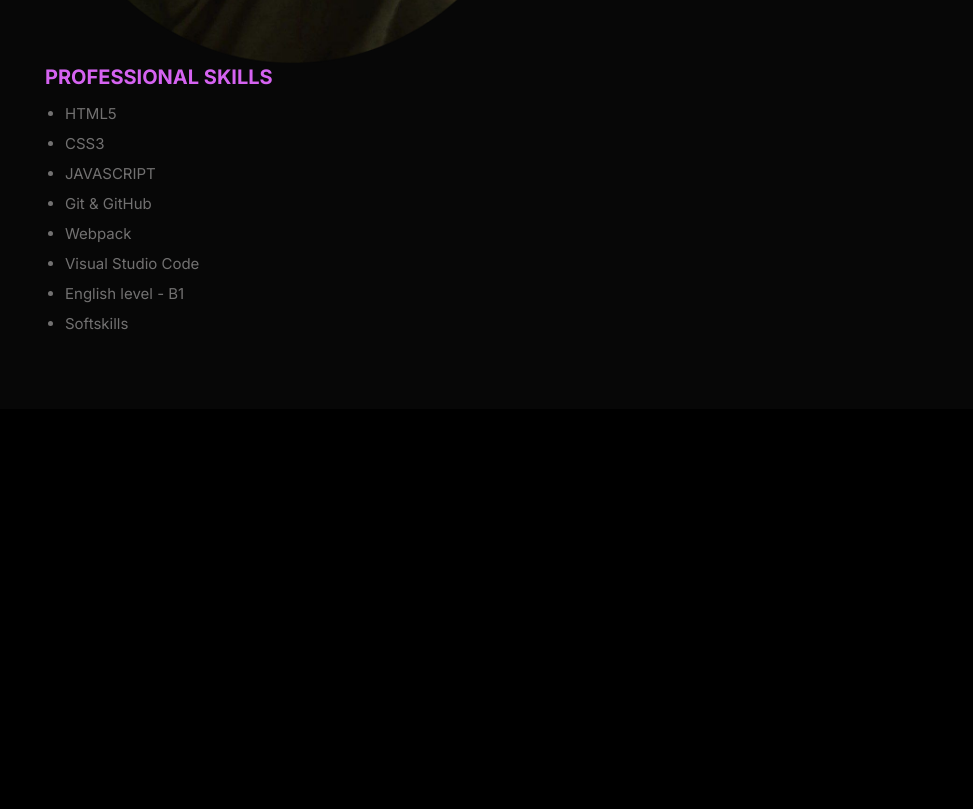
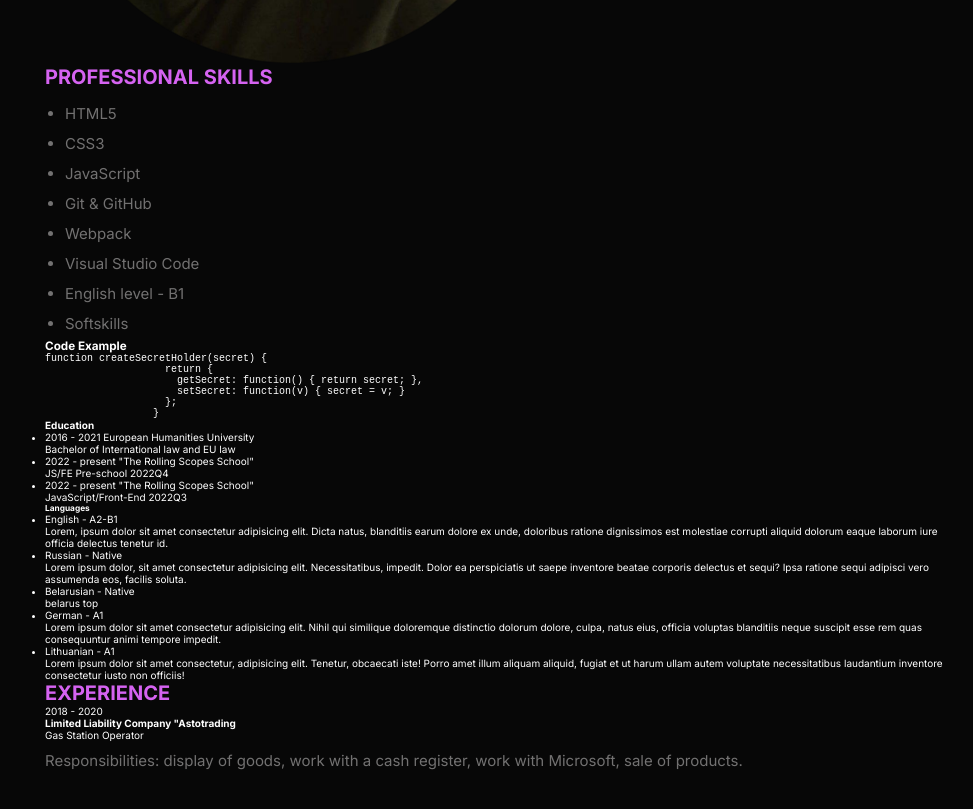
Before and after one commit to kristinabel98/rsschoolcv, a plain HTML site: page rsschool-cv/index.html in a window 1280 px wide. Shown: the part 481-1290 px from the top of the page, without its empty margins (145-1118 px from the left). Before the commit the page ends 890 px from the top, so only its background shows below. Drawn offline with Linux system fonts and the light colour scheme.

Commit message:
docs: update index.html

```diff
--- a/rsschool-cv/index.html
+++ b/rsschool-cv/index.html
@@ -9,7 +9,11 @@
     <link rel="stylesheet" href="style.css">
 
     <body>
+        <script type="application/javascript">
 
+            alert("Привет. Подожди, пожалуйста, с проверкой пару дней. Возникли технические неполадки ");                    // выскакивающее окошко
+            console.log("Привет. Подожди, пожалуйста, с проверкой пару дней. Возкникли технические неполадки ");              // в консоль отладчика
+         </script>
         <div class="container">
             <div class="profile">
             <div class="profile_container">
@@ -34,20 +38,60 @@
                 <ul class="skill_list description">
                     <li>HTML5</li>
                     <li>CSS3</li>
-                    <li>JAVASCRIPT</li>
+                    <li>JavaScript</li>
                     <li>Git & GitHub</li>
                     <li>Webpack</li>
                     <li>Visual Studio Code</li>
                     <li>English level - B1</li>
                     <li>Softskills</li>
-
                 </ul>
             </div>
+            <div class="code_ex">
+                <h3 class="title_code">Code Example</h3>
+                <pre><code class="solution_code" data-language="javascript">function createSecretHolder(secret) {
+                    return {
+                      getSecret: function() { return secret; },
+                      setSecret: function(v) { secret = v; }
+                    };
+                  }</code></pre>
+                  <h4 class="title_education">Education</h4>
+                  <ul class="education">
+                    <li>2016 - 2021 European Humanities University </li>
+                    <a class="bachelor">Bachelor of International law and EU law</a>
+                    <li>2022 - present "The Rolling Scopes School"</li>
+                    <a class="jsq4">JS/FE Pre-school 2022Q4</a>
+                    <li>2022 - present "The Rolling Scopes School"</li>
+                    <a class="jsq3">JavaScript/Front-End 2022Q3</a>
+                  </ul>
+             <div class="language">
+                <h5 class="languages_item">Languages</h5>
+                <ul  class="lang_list_item">
+                    <li>English - A2-B1</li>
+                    <a class="eng">Lorem, ipsum dolor sit amet consectetur adipisicing elit. Dicta natus, blanditiis earum dolore ex unde, doloribus ratione dignissimos est molestiae corrupti aliquid dolorum eaque laborum iure officia delectus tenetur id.</a>
+                    <li>Russian - Native</li>
+                    <a class="rus">Lorem ipsum dolor, sit amet consectetur adipisicing elit. Necessitatibus, impedit. Dolor ea perspiciatis ut saepe inventore beatae corporis delectus et sequi? Ipsa ratione sequi adipisci vero assumenda eos, facilis soluta.</a>
+                    <li>Belarusian - Native</li>
+                    <a class="bel">belarus top</a>
+                    <li>German - A1</li>
+                    <a class="ger">Lorem ipsum dolor sit amet consectetur adipisicing elit. Nihil qui similique doloremque distinctio dolorum dolore, culpa, natus eius, officia voluptas blanditiis neque suscipit esse rem quas consequuntur animi tempore impedit.</a>
+                    <li>Lithuanian - A1</li>
+                    <a class="lt">Lorem ipsum dolor sit amet consectetur, adipisicing elit. Tenetur, obcaecati iste! Porro amet illum aliquam aliquid, fugiat et ut harum ullam autem voluptate necessitatibus laudantium inventore consectetur iusto non officiis!</a>
+               </ul>
+        <div class="group-2">
+            <div class="exp">
+                <h3 class="title">Experience</h3>
+                <div class="exp_item">
+                    <p class="item_preTitle">2018 - 2020</p>
+                    <h4 class="item_title">Limited Liability Company "Astotrading</h4>
+                    <p class="item_subtitle">Gas Station Operator</p>
+                    <p class="description">
+                        Responsibilities: display of goods, work with a cash register, work with Microsoft, sale of products.
+                    </p>
+                </div>
+            </div>
         </div>
-        <div class="group-2"></div>
         <div class="group-3"></div>
     </body>
 
 </head>
-
 </html>
```
